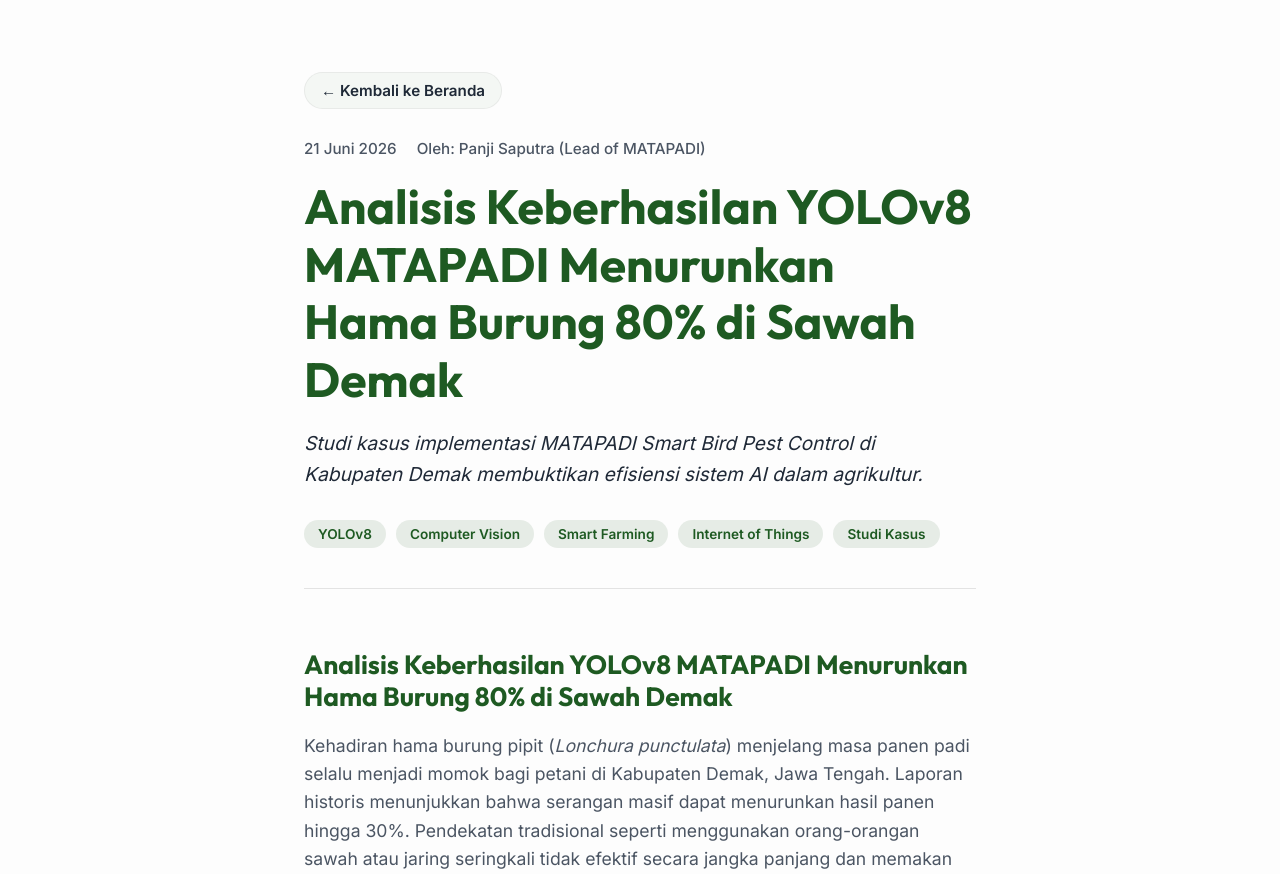
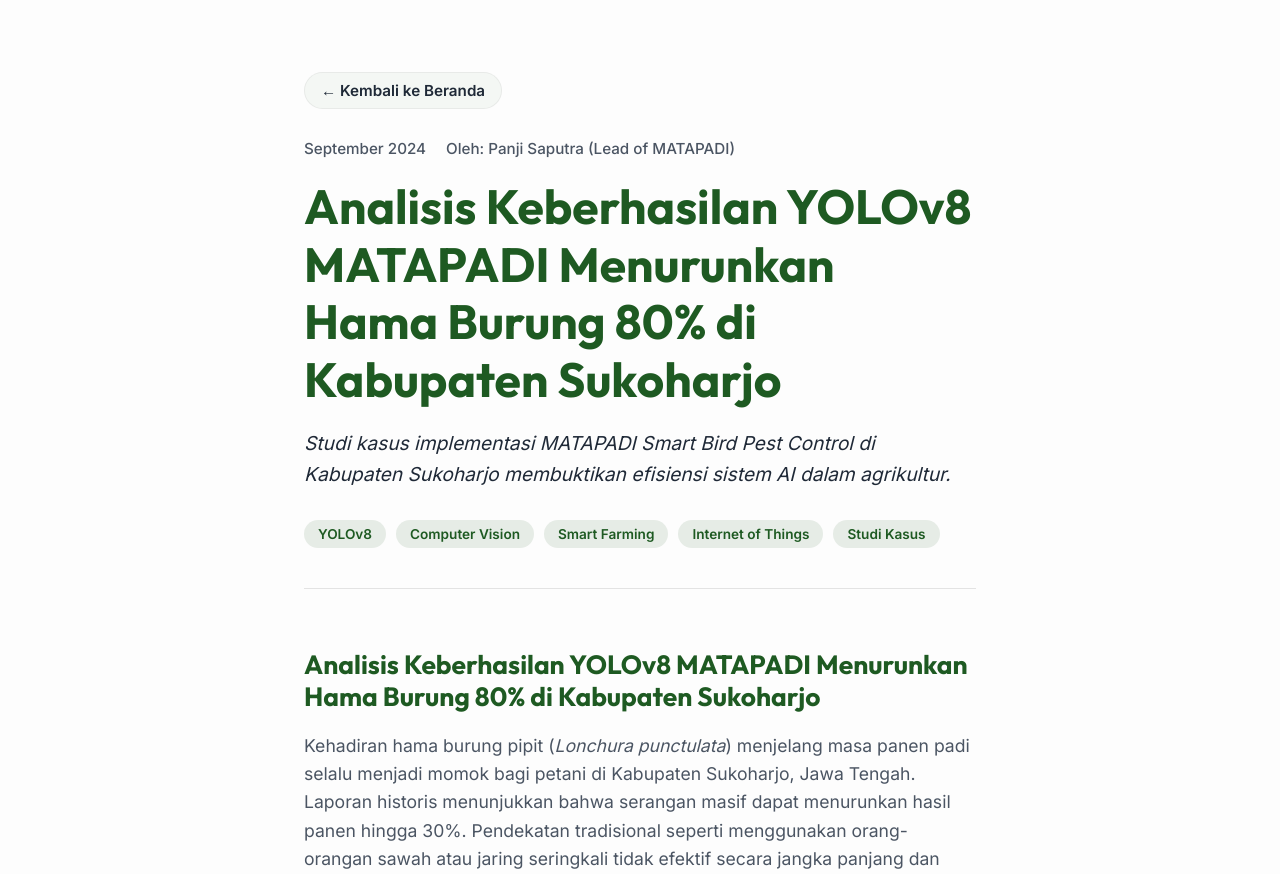
Before and after one commit to MTPD-CV/mtpd-company-web, an Astro site: page /research/contoh-riset-yolov8 in a window 1280 px wide. Shown: the part 78-952 px from the top of the page. Built offline with nearby package versions, Linux system fonts and the light colour scheme; Astro itself is replaced by a stand-in of ours.

Commit message:
Content: Update research location to Sukoharjo and adjust date format

```diff
--- a/src/content/research/contoh-riset-yolov8.md
+++ b/src/content/research/contoh-riset-yolov8.md
@@ -1,15 +1,15 @@
 ---
-title: "Analisis Keberhasilan YOLOv8 MATAPADI Menurunkan Hama Burung 80% di Sawah Demak"
-description: "Studi kasus implementasi MATAPADI Smart Bird Pest Control di Kabupaten Demak membuktikan efisiensi sistem AI dalam agrikultur."
-publishDate: 2026-06-21
+title: "Analisis Keberhasilan YOLOv8 MATAPADI Menurunkan Hama Burung 80% di Kabupaten Sukoharjo"
+description: "Studi kasus implementasi MATAPADI Smart Bird Pest Control di Kabupaten Sukoharjo membuktikan efisiensi sistem AI dalam agrikultur."
+publishDate: 2024-09-01
 author: "Panji Saputra (Lead of MATAPADI)"
 tags: ["YOLOv8", "Computer Vision", "Smart Farming", "Internet of Things", "Studi Kasus"]
 isCaseStudy: true
 ---
 
-# Analisis Keberhasilan YOLOv8 MATAPADI Menurunkan Hama Burung 80% di Sawah Demak
+# Analisis Keberhasilan YOLOv8 MATAPADI Menurunkan Hama Burung 80% di Kabupaten Sukoharjo
 
-Kehadiran hama burung pipit (*Lonchura punctulata*) menjelang masa panen padi selalu menjadi momok bagi petani di Kabupaten Demak, Jawa Tengah. Laporan historis menunjukkan bahwa serangan masif dapat menurunkan hasil panen hingga 30%. Pendekatan tradisional seperti menggunakan orang-orangan sawah atau jaring seringkali tidak efektif secara jangka panjang dan memakan biaya tenaga kerja yang tinggi.
+Kehadiran hama burung pipit (*Lonchura punctulata*) menjelang masa panen padi selalu menjadi momok bagi petani di Kabupaten Sukoharjo, Jawa Tengah. Laporan historis menunjukkan bahwa serangan masif dapat menurunkan hasil panen hingga 30%. Pendekatan tradisional seperti menggunakan orang-orangan sawah atau jaring seringkali tidak efektif secara jangka panjang dan memakan biaya tenaga kerja yang tinggi.
 
 Dalam riset eksperimental ini, **MATAPADI** mengimplementasikan perangkat purwarupa (*prototype*) berbasis *Computer Vision* dan IoT untuk melindungi lahan seluas 2 hektar selama 45 hari.
 
--- a/src/pages/index.astro
+++ b/src/pages/index.astro
@@ -110,7 +110,7 @@
         </div>
         <div class="research-card">
             <h3>Analisis Keberhasilan YOLOv8 MATAPADI Menurunkan Hama Burung 80%</h3>
-            <p>Studi kasus implementasi MATAPADI Smart Bird Pest Control di Kabupaten Demak membuktikan efisiensi sistem AI dalam agrikultur.</p>
+            <p>Studi kasus implementasi MATAPADI Smart Bird Pest Control di Kabupaten Sukoharjo membuktikan efisiensi sistem AI dalam agrikultur.</p>
             <a href="/research/contoh-riset-yolov8" class="read-more">Baca Laporan Lengkap →</a>
         </div>
     </section>
--- a/src/pages/research/[...slug].astro
+++ b/src/pages/research/[...slug].astro
@@ -47,7 +47,7 @@
     <header class="article-header">
       <a href="/" class="back-button">← Kembali ke Beranda</a>
       <div class="meta">
-        <span class="date">{entry.data.publishDate.toLocaleDateString('id-ID', { year: 'numeric', month: 'long', day: 'numeric' })}</span>
+        <span class="date">{entry.data.publishDate.toLocaleDateString('id-ID', { year: 'numeric', month: 'long' })}</span>
         <span class="author">Oleh: {entry.data.author}</span>
       </div>
       <h1>{entry.data.title}</h1>
```
